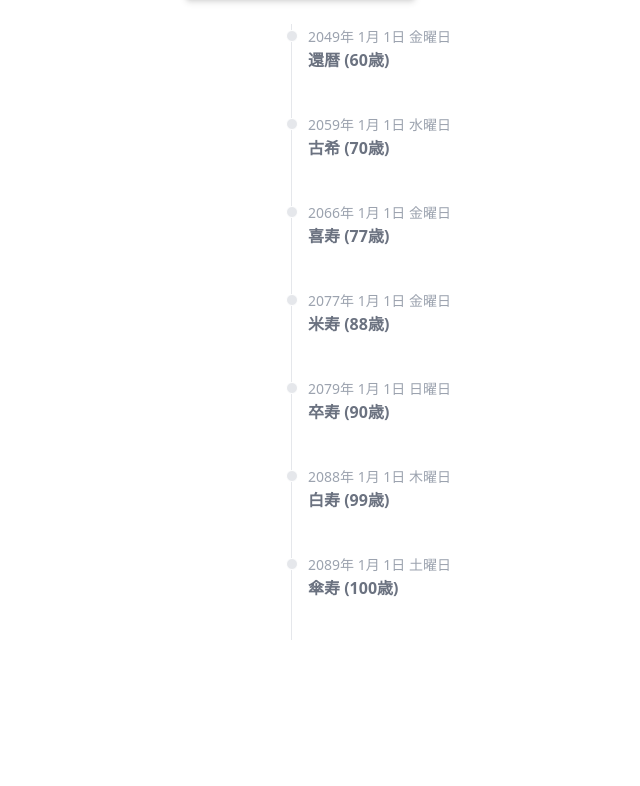
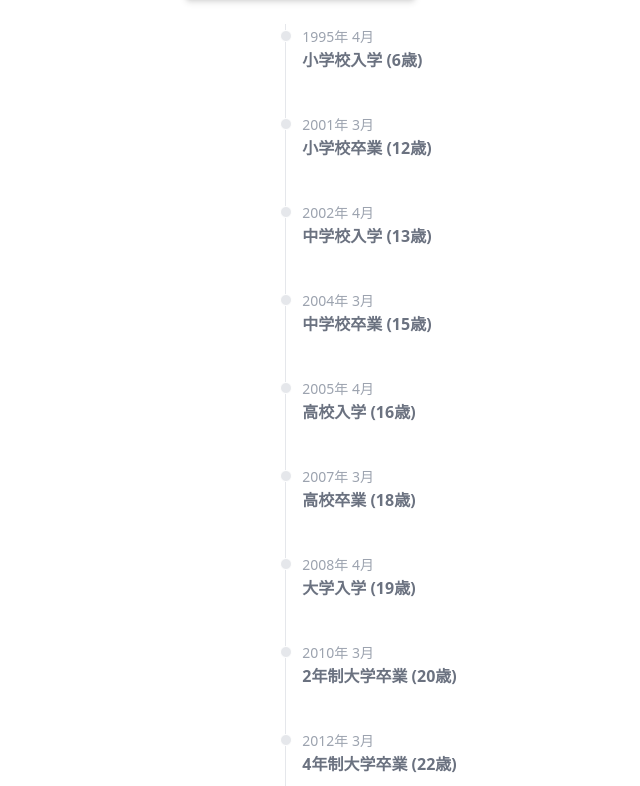
Before and after one commit to foresukecom/toolbox, a Vue app: page /birthdate-info in a window 1280 px wide. Shown: the part 1754-2540 px from the top of the page, without its empty margins (269-909 px from the left). Before the commit the page ends 2458 px from the top, so only its background shows below. Built offline with nearby package versions, Linux system fonts and the light colour scheme; no server answers.

Commit message:
feat: タイムラインに各種学校の入学・卒業年を追加

```diff
--- a/src/views/BirthdateInfo.vue
+++ b/src/views/BirthdateInfo.vue
@@ -102,8 +102,18 @@ export default {
       const currentYear = new Date().getFullYear();
       const universityAdmissionYear = birthYear + 19;
       const universityGraduationYear = universityAdmissionYear + parseInt(this.universityDuration);
+      const schoolDates = this.calculateSchoolDates(birthdate);
 
       const milestones = [
+        { name: "小学校入学", age: 6,datetime: formatDate(schoolDates.elementary.enter, false, false, true, true, false, false, false) },
+        { name: "小学校卒業", age: 12, datetime: formatDate(schoolDates.elementary.graduate, false, false, true, true, false, false, false) },
+        { name: "中学校入学", age: 13,datetime: formatDate(schoolDates.middle.enter, false, false, true, true, false, false, false) },
+        { name: "中学校卒業", age: 15, datetime: formatDate(schoolDates.middle.graduate, false, false, true, true, false, false, false) },
+        { name: "高校入学", age: 16,datetime: formatDate(schoolDates.high.enter, false, false, true, true, false, false, false) },
+        { name: "高校卒業", age: 18, datetime: formatDate(schoolDates.high.graduate, false, false, true, true, false, false, false) },
+        { name: "大学入学", age: 19,datetime: formatDate(schoolDates.university.enter, false, false, true, true, false, false, false) },
+        { name: "2年制大学卒業", age: 20, datetime: formatDate(schoolDates.junior_college.graduate, false, false, true, true, false, false, false) },
+        { name: "4年制大学卒業", age: 22, datetime: formatDate(schoolDates.university.graduate, false, false, true, true, false, false, false) },
         { name: "還暦", age: 60, datetime: formatDate(this.addYearsToDate(birthdate, 60), false, false, true, true, true, true, false) },
         { name: "古希", age: 70, datetime: formatDate(this.addYearsToDate(birthdate, 70), false, false, true, true, true, true, false) },
         { name: "喜寿", age: 77, datetime: formatDate(this.addYearsToDate(birthdate, 77), false, false, true, true, true, true, false) },
@@ -183,6 +193,29 @@ export default {
       // 新しい日付を返す
       return newDate;
     },
+    calculateSchoolDates(birthDate) {
+      const birth = new Date(birthDate);
+      const schoolDates = {};
+
+      // 4月1日以前と4月2日以降で学年が異なる
+      const offset = (birth.getMonth() === 3 && birth.getDate() >= 2) ? 1 : 0;
+
+      // 入学日と卒業日の設定
+      const setSchoolDates = (ageEnter, ageGraduate, school) => {
+        schoolDates[school] = {
+          enter: new Date(birth.getFullYear() + ageEnter + offset, 3, 1),
+          graduate: new Date(birth.getFullYear() + ageGraduate + offset, 2, 31)
+        };
+      };
+
+      setSchoolDates(6, 12, 'elementary'); // 小学校
+      setSchoolDates(13, 15, 'middle');    // 中学校
+      setSchoolDates(16, 18, 'high');      // 高校
+      setSchoolDates(19, 23, 'university'); // 4年制大学
+      setSchoolDates(19, 21, 'junior_college'); // 2年制大学
+
+      return schoolDates;
+    }
   }
 }
 </script>
```
